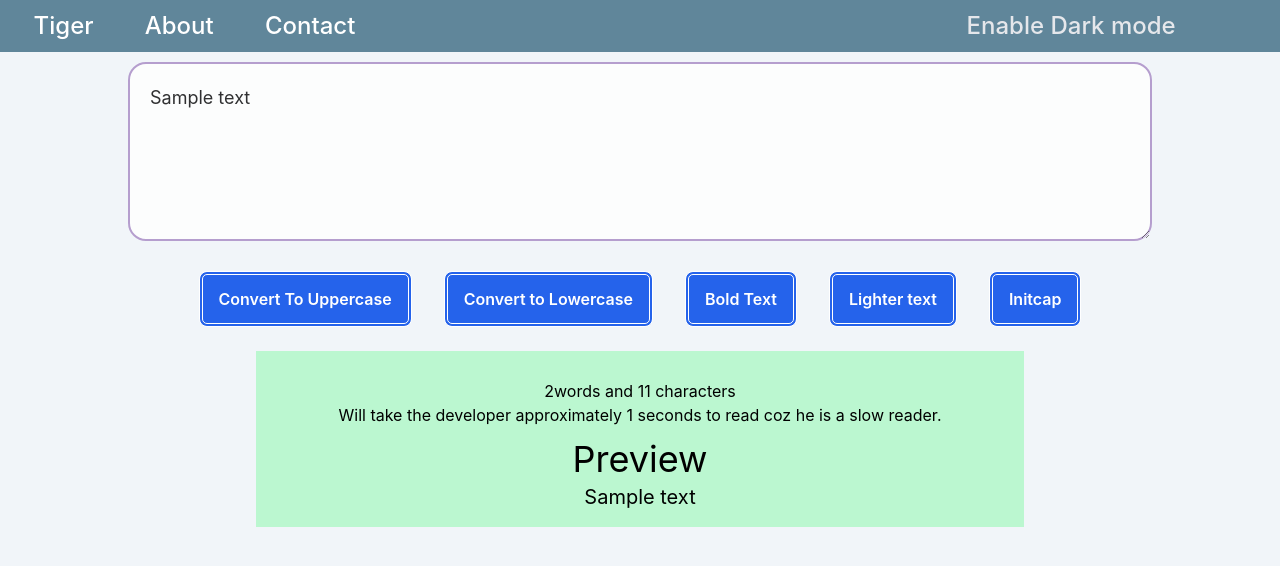
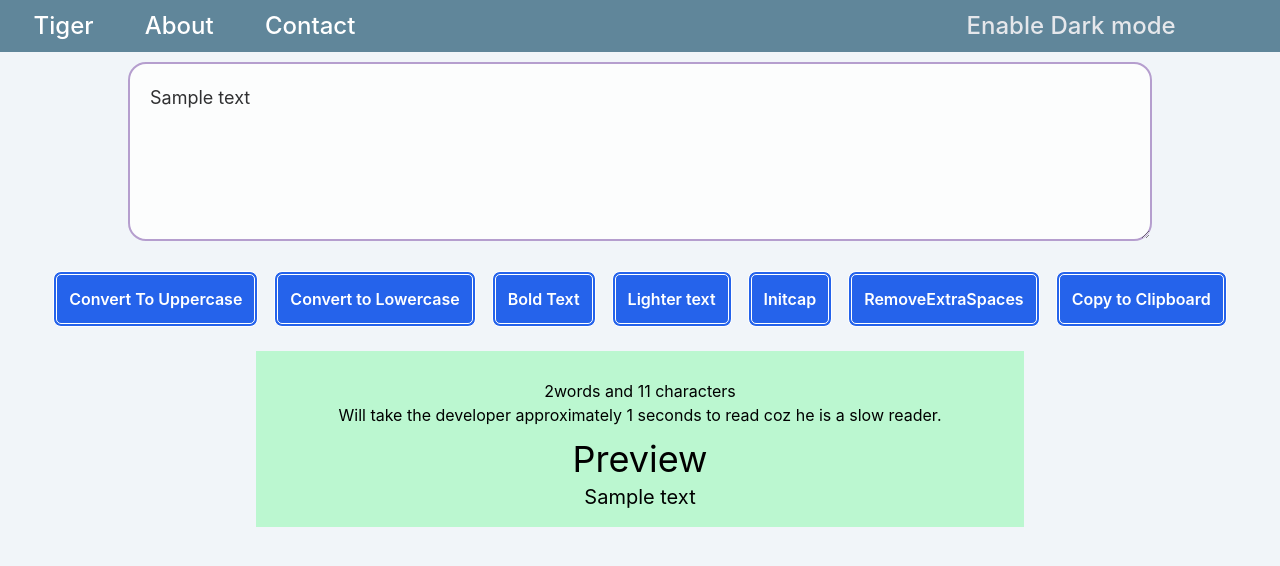
Before and after one commit to contributorsambhav/my-app, a React (Create React App) app: page / in a window 1280 px wide. Shown: the top 566 px of the page. Built offline with nearby package versions, Linux system fonts and the light colour scheme.

Commit message:
Copy to clipboard and remove Extra spaces functionality added

```diff
--- a/src/Components/Textform.js
+++ b/src/Components/Textform.js
@@ -24,6 +24,17 @@ export default function Textform() {
     setText(event.target.value);
   }
 
+  function removeExtraSpaces() {
+    let newText = text.split(/[ ]+/);
+    setText(newText.join(" "));
+  }
+
+  function copyToClp() {
+    var text = document.getElementById("exampleFormControlTextarea1");
+    text.select();
+    navigator.clipboard.writeText(text.value);
+  }
+
   return (
     <div>
       <div className="cont">
@@ -40,9 +51,9 @@ export default function Textform() {
           onChange={handleOnChange}
         ></textarea>
 
-        <div className=" mx-auto  w-fit  ">
+        <div className=" mx-auto buttons w-fit  ">
           <button
-            className="btn mx-4 btn-primary h-14 text-white font-semibold rounded-lg border-white border-double border-4 text-center justify-center	 px-4 py-2  my-6  bg-blue-600"
+            className="btn mx-2 btn-primary h-14 text-white font-semibold rounded-lg border-white border-double border-4 text-center justify-center	 px-3 py-2  my-6  bg-blue-600"
             onClick={handleUpClick}
           >
             Convert To Uppercase
@@ -52,7 +63,7 @@ export default function Textform() {
 
           <button
             type="button"
-            className="btn mx-4 btn-primary h-14 text-white font-semibold rounded-lg border-white border-double border-4 text-center  px-4 py-2  my-3 bg-blue-600"
+            className="btn mx-2 btn-primary h-14 text-white font-semibold rounded-lg border-white border-double border-4 text-center  px-3 py-2  my-3 bg-blue-600"
             onClick={() => setText(text.toLowerCase())}
           >
             Convert to Lowercase
@@ -60,7 +71,7 @@ export default function Textform() {
 
           <button
             type="button"
-            className="btn mx-4 btn-primary h-14 text-white font-semibold rounded-lg border-white border-double border-4 text-center  px-4 py-2  my-3 bg-blue-600"
+            className="btn mx-2 btn-primary h-14 text-white font-semibold rounded-lg border-white border-double border-4 text-center  px-3 py-2  my-3 bg-blue-600"
             onClick={() => {
               try {
                 tackxt.style.fontWeight = 700;
@@ -75,7 +86,7 @@ export default function Textform() {
 
           <button
             type="button"
-            className="btn mx-4 btn-primary h-14 text-white font-semibold rounded-lg border-white border-double border-4 text-center  px-4 py-2  my-3 bg-blue-600"
+            className="btn mx-2 btn-primary h-14 text-white font-semibold rounded-lg border-white border-double border-4 text-center  px-3 py-2  my-3 bg-blue-600"
             onClick={() => {
               try {
                 tackxt.style.fontWeight = 400;
@@ -90,20 +101,42 @@ export default function Textform() {
 
           <button
             type="button"
-            className="btn mx-4 btn-primary h-14 text-white font-semibold rounded-lg border-white border-double border-4 text-center  px-4 py-2  my-3 bg-blue-600"
+            className="btn mx-2 btn-primary h-14 text-white font-semibold rounded-lg border-white border-double border-4 text-center  px-3 py-2  my-3 bg-blue-600"
             onClick={() => {
               setText(initCap);
             }}
           >
             Initcap
           </button>
+
+          <button
+            type="button"
+            className="btn mx-2 btn-primary h-14 text-white font-semibold rounded-lg border-white border-double border-4 text-center  px-3 py-2  my-3 bg-blue-600"
+            onClick={() => {
+              removeExtraSpaces();
+            }}
+          >
+            RemoveExtraSpaces
+          </button>
+
+          <button
+            type="button"
+            className="btn mx-2 btn-primary h-14 text-white font-semibold rounded-lg border-white border-double border-4 text-center  px-3 py-2  my-3 bg-blue-600"
+            onClick={() => {
+              copyToClp();
+            }}
+          >
+            Copy to Clipboard
+          </button>
         </div>
+
         <div className="analysis mx-auto p-4 w-[60%] bg-green-200">
           <div className="textinfo justify-center my-3 items-center text-center">
             {text.trim().split(" ").length}words and {text.length} characters
             <br></br>
             Will take the developer approximately{" "}
-            {Math.floor(text.trim().split(" ").length / 1.93)} seconds to read coz he is a slow reader.
+            {Math.floor(text.trim().split(" ").length / 1.93)} seconds to read
+            coz he is a slow reader.
           </div>
 
           <div className="preview justify-center items-center text-center">
```
